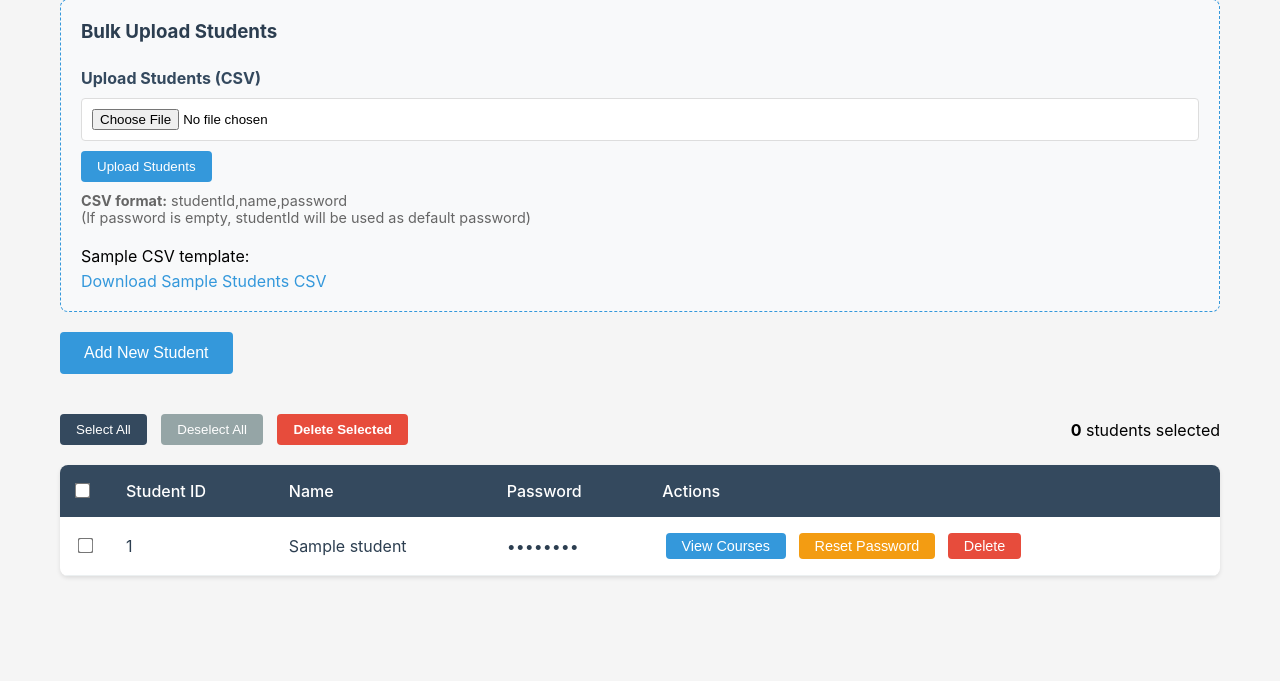
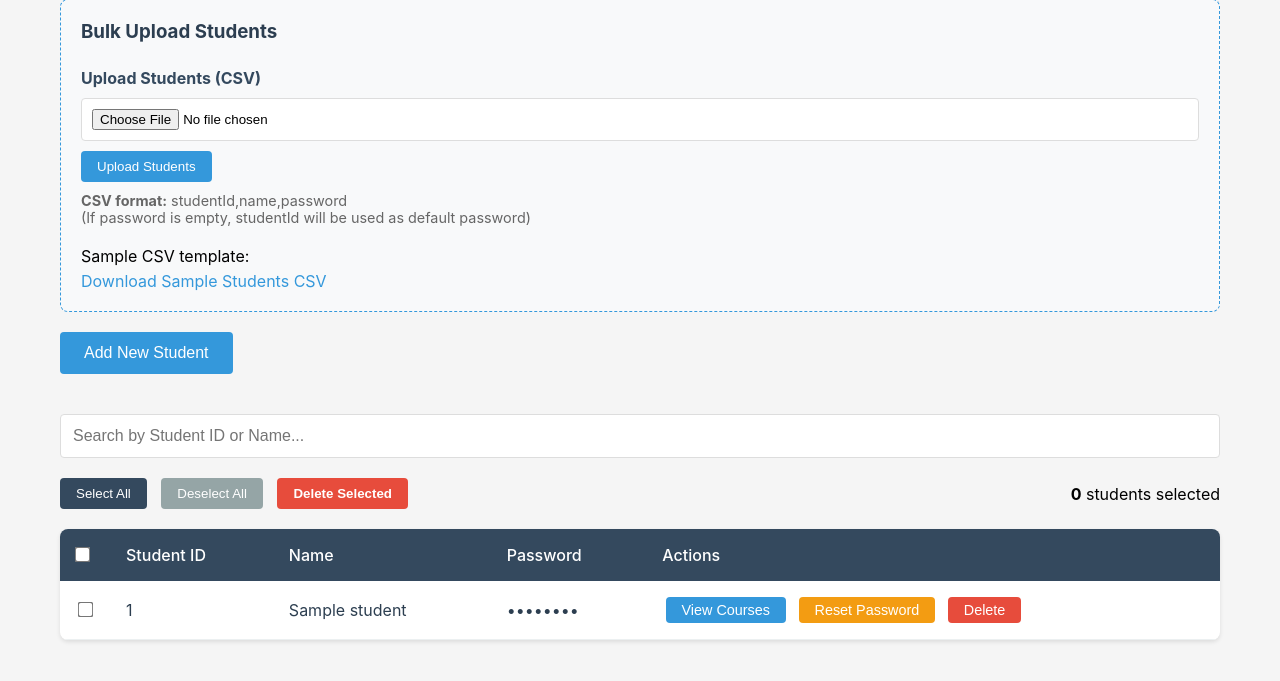
Before and after one commit to 6102project003/addrop-system, a Flask app: template templates/admin/students.html in a window 1280 px wide. Shown: the part 70-751 px from the top of the page. Run offline with Flask 3, Linux system fonts and the light colour scheme; the template is opened without the code that fills it: most values are stand-ins (such as "Sample title", 1, 10 or a date in 2020).

Commit message:
Update students.html

```diff
--- a/templates/admin/students.html
+++ b/templates/admin/students.html
@@ -56,6 +56,12 @@
     </form>
 </div>
 
+<!-- Search Box -->
+<div style="margin: 20px 0;">
+    <input type="text" id="studentSearch" placeholder="Search by Student ID or Name..."
+           style="width: 100%; padding: 12px; border: 1px solid #ddd; border-radius: 4px; font-size: 1rem;">
+</div>
+
 <!-- Bulk Delete Section with Checkboxes -->
 <div style="margin: 20px 0; display: flex; justify-content: space-between; align-items: center;">
     <div>
@@ -82,9 +88,9 @@
                 <th style="background-color: #34495e; color: white; padding: 1rem; text-align: left;">Actions</th>
             </tr>
         </thead>
-        <tbody>
+        <tbody id="studentsTableBody">
             {% for student in students %}
-            <tr>
+            <tr class="student-row">
                 <td style="padding: 1rem; border-bottom: 1px solid #ecf0f1; text-align: center;">
                     <input type="checkbox" name="student_ids" value="{{ student.studentId }}" onchange="updateCount()" style="transform: scale(1.2);">
                 </td>
@@ -145,6 +151,26 @@ function downloadSampleStudents() {
     a.click();
     window.URL.revokeObjectURL(url);
 }
+
+// Search functionality
+const searchInput = document.getElementById('studentSearch');
+const rows = document.querySelectorAll('.student-row');
+
+searchInput.addEventListener('keyup', function() {
+    const searchTerm = this.value.toLowerCase();
+
+    rows.forEach(row => {
+        const cells = row.getElementsByTagName('td');
+        const studentId = cells[1].textContent.toLowerCase();
+        const studentName = cells[2].textContent.toLowerCase();
+
+        if (studentId.includes(searchTerm) || studentName.includes(searchTerm)) {
+            row.style.display = '';
+        } else {
+            row.style.display = 'none';
+        }
+    });
+});
 
 // Checkbox functions
 function toggleAll(source) {
```
